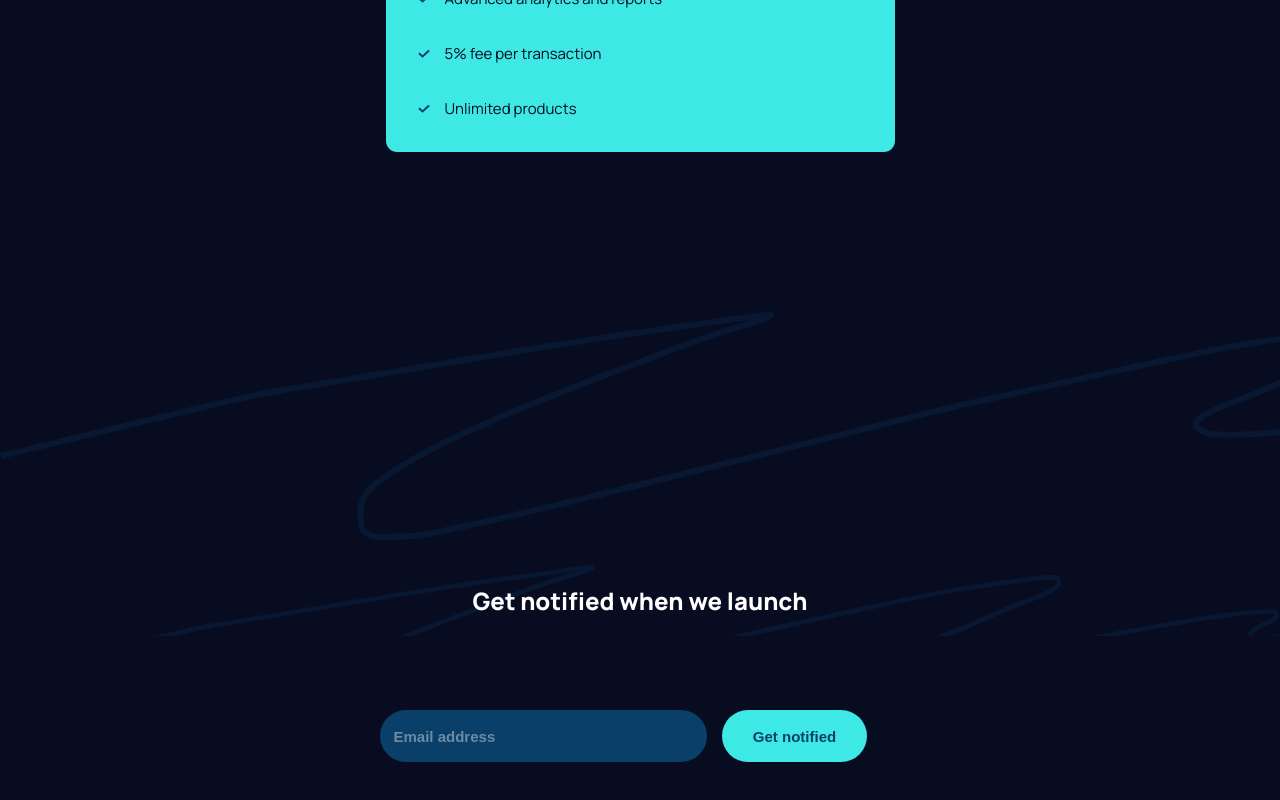
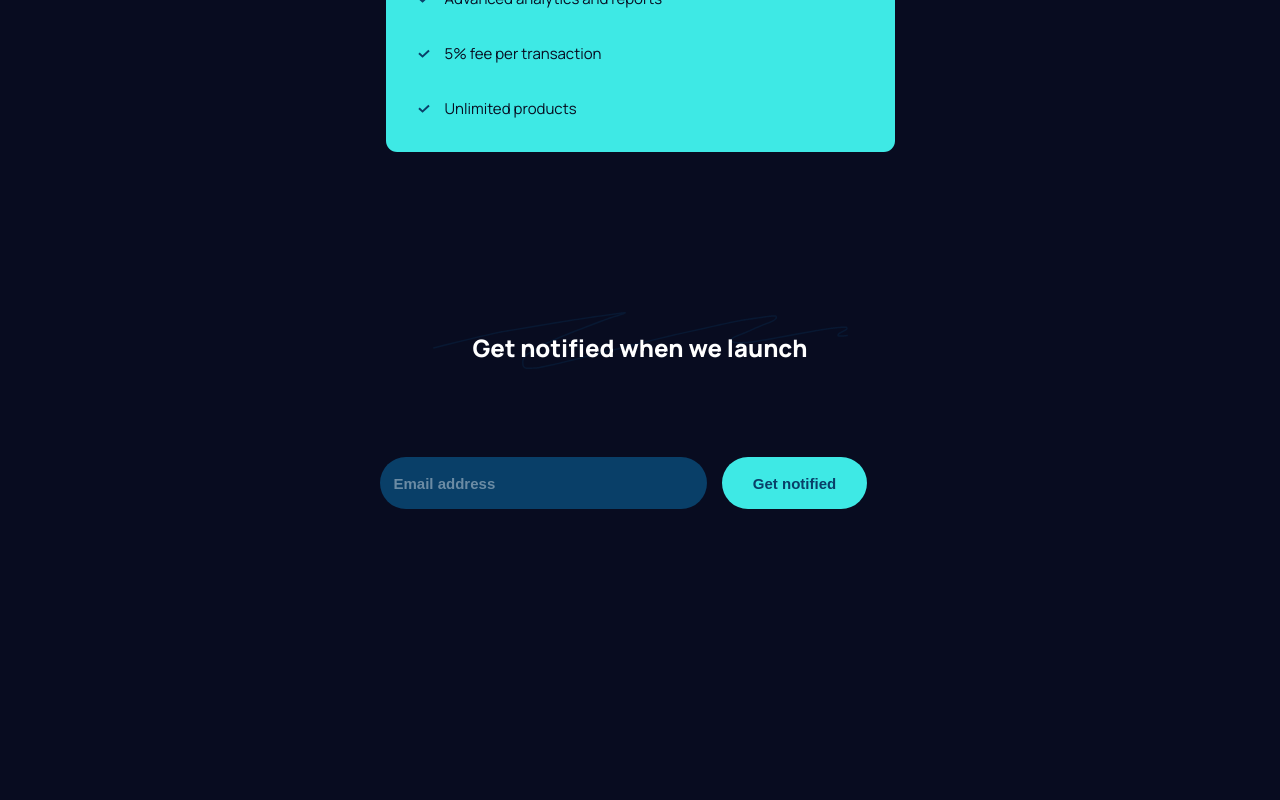
Before and after one commit to salymk/react-maker-pre-launch-landing-page, a React (Create React App) app: page / in a window 1280 px wide. Shown: the part 2506-3306 px from the top of the page. After the commit the page ends 3151 px from the top, so only its background shows below. Built offline with nearby package versions, Linux system fonts and the light colour scheme.

Commit message:
style(cta): remove h2 background and position bg footer squiggle

```diff
--- a/src/App.scss
+++ b/src/App.scss
@@ -307,9 +307,7 @@ h3 {
 
     h2 {
         padding: .8em;
-        background-image: url('./assets/bg-footer-squiggle.svg');
-        background-size: cover;
-        background-repeat: no-repeat;
+        position: relative;
     }
 
     .form {
@@ -353,6 +351,8 @@ h3 {
 }
 
 @media screen and (max-width: 767px) {
+
+
     .bg-hero-squiggle {
         display: none;
     }
@@ -363,6 +363,13 @@ h3 {
 
     .bg-hero-right {
         display: none;
+    }
+
+    .bg-footer-squiggle {
+        width: 100%;
+        position: absolute;
+        right: 0;
+        left: 0;
     }
 }
 
@@ -479,6 +486,17 @@ h3 {
     }
 
     .cta {
+        position: relative;
+
+        .bg-footer-squiggle {
+            max-width: 415px;
+            position: absolute;
+            margin-left: auto;
+            margin-right: auto;
+            left: 0;
+            right: 0;
+            text-align: center;
+        }
 
         .form {
             flex-direction: row;
```
